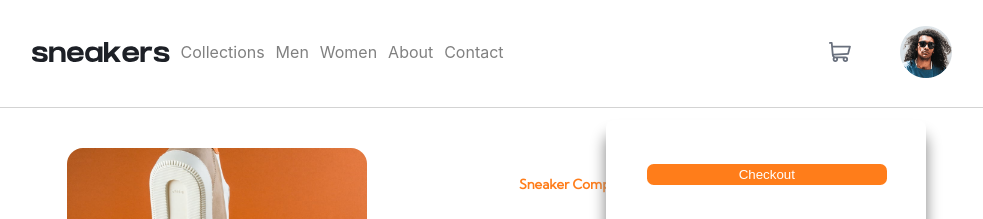
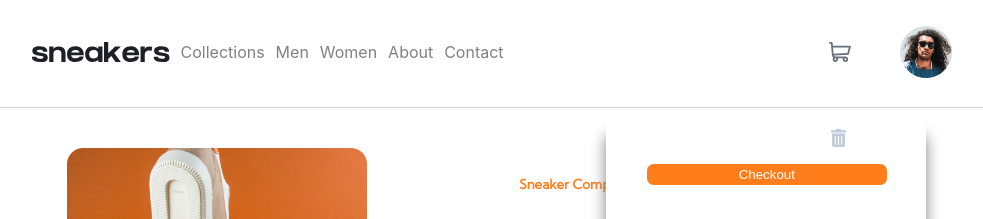
Before and after one commit to phellwege/ecommerce-product-page-component, a React (Create React App) app: page /#/ in a window 1280 px wide. Both pictures are taken after a click on the link 1002 px from the left and 55 px from the top of the page. Shown: the top 219 px of the page, without its empty margins (162-1145 px from the left). Built offline with nearby package versions, Linux system fonts and the light colour scheme.

Commit message:
added some functionality to cart

```diff
--- a/src/components/Cart.css
+++ b/src/components/Cart.css
@@ -17,8 +17,9 @@
     padding: 2.5%;
 }
 .cartThumb {
-    padding: 2.5%;
-    width: 25%;
+    margin: 2.5%;
+    width: 20%;
+    border-radius: .5em;
 }
 .checkout {
     background-color: hsl(26, 100%, 55%);
@@ -37,5 +38,12 @@
 }
 #boldMe {
     font-weight: bold;
-
 }
+.cartBoxText {
+    align-self: center;
+}
+.cartTrash {
+    width: 5%;
+    height: 5%;
+    align-self: center;
+}
--- a/src/components/Cart.js
+++ b/src/components/Cart.js
@@ -1,7 +1,7 @@
 import React, { useEffect, useState } from 'react';
 import './Cart.css';
 import thumb1 from '../static/image-product-1-thumbnail.jpg';
-import close from '../static/icon-close.svg';
+import trashcan from '../static/icon-delete.svg';
 export default (props) => {
 
     const cartBoxShow = () => {
@@ -19,7 +19,7 @@ export default (props) => {
         <div className="cartBoxWrap">
             <div className="cartBoxBox">
                 {props.numInCart == 0 ? '' : <img src={thumb1} alt='product in cart' className='cartThumb'/>}
-                <div>
+                <div className="cartBoxText">
                     {props.numInCart == 0 ? '' : 'Fall Limited Edition Sneakers'}
                     <br/>
                     {props.numInCart == 0 ? '' : props.numInCart}
@@ -29,6 +29,7 @@ export default (props) => {
                         {props.numInCart == 0 ? '' : props.numInCart * 125.00}
                     </span>
                 </div>
+                <img src={trashcan} className="cartTrash"/>
             </div>
             <button className="checkout" onClick={cartBoxShow}>
                 Checkout
```
